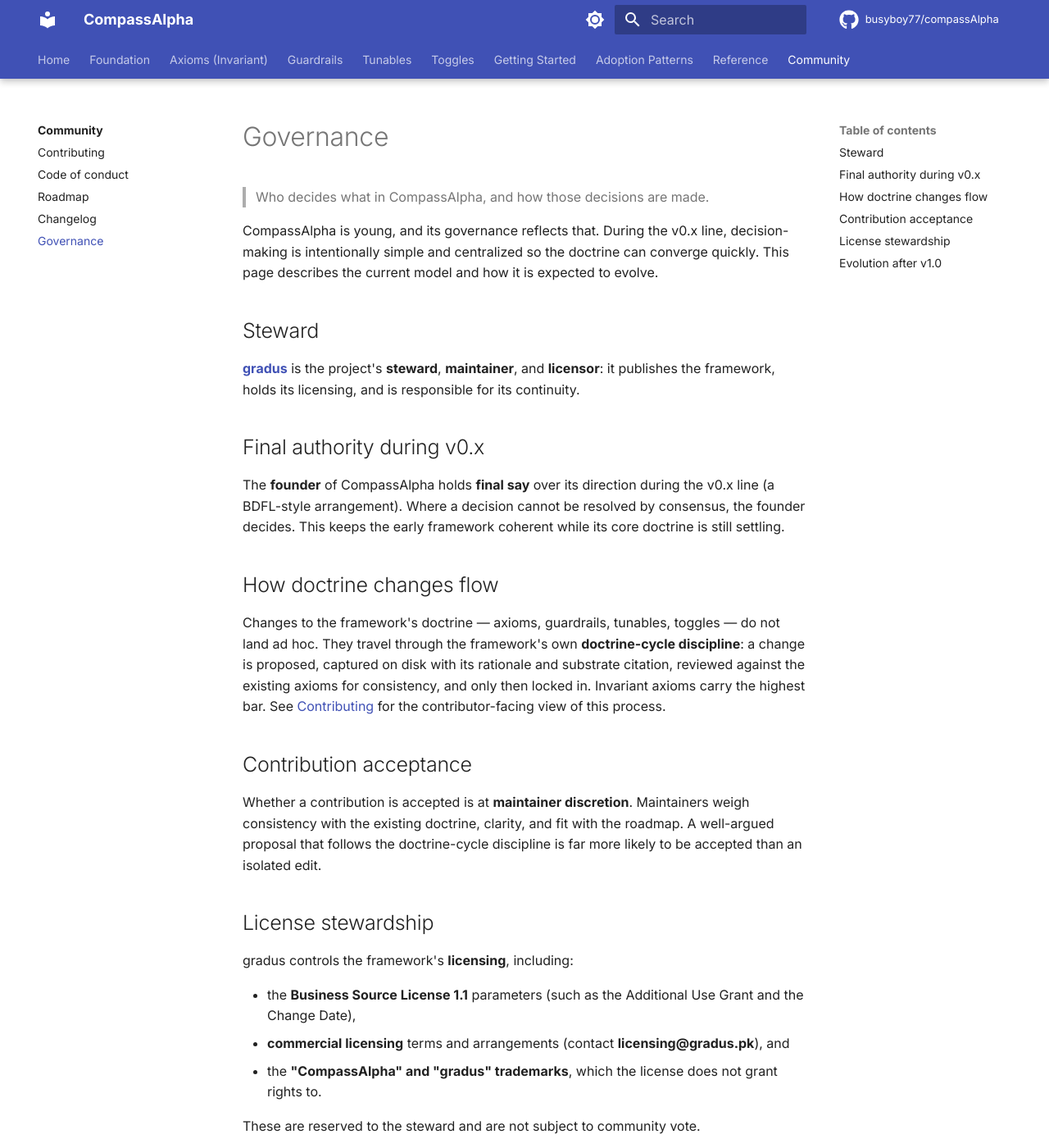
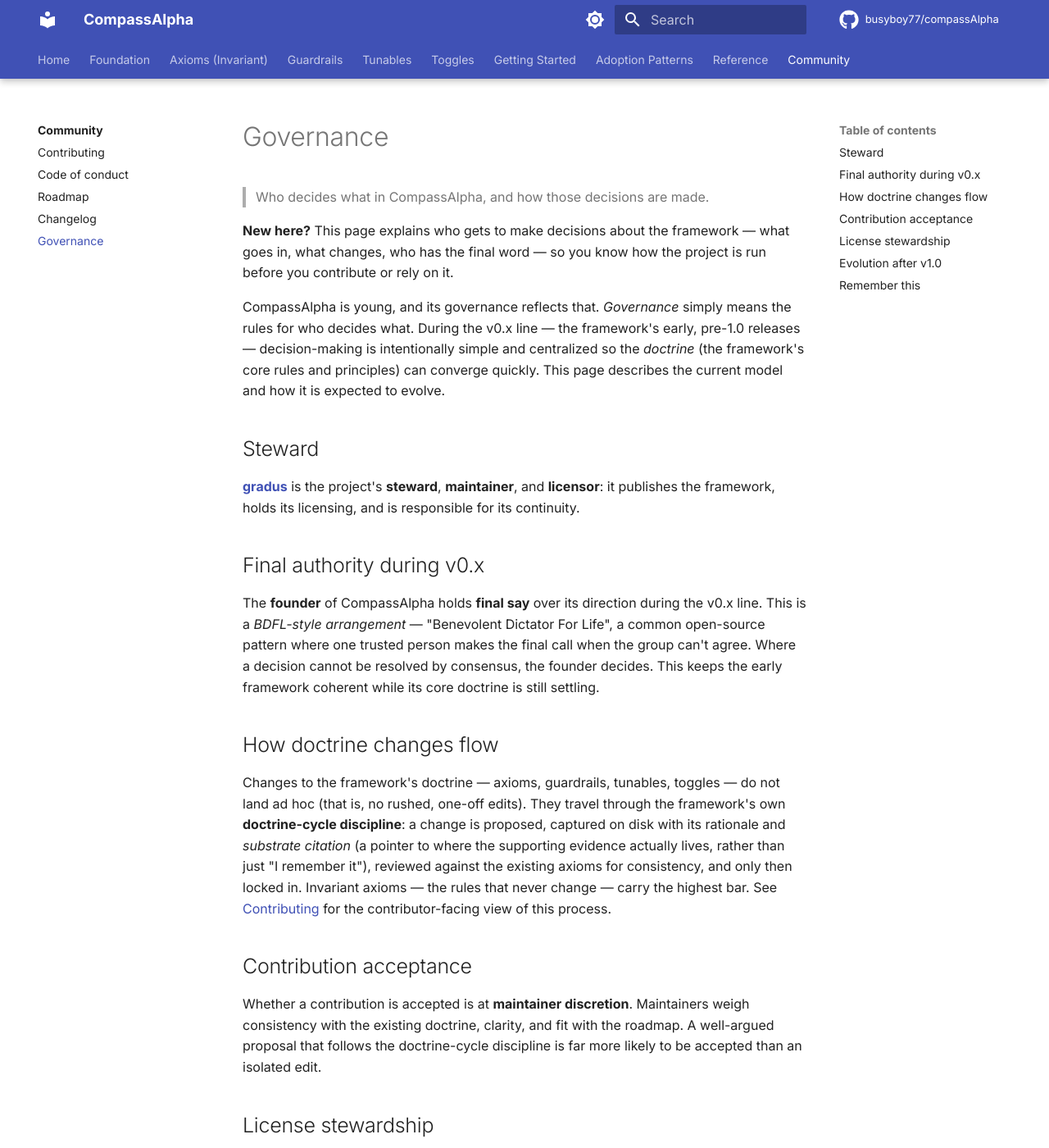
Before and after one commit to busyboy77/compassAlpha, an MkDocs documentation site: the page built from docs/08-community/governance.md, in a window 1280 px wide and 1400 px high. Shown: the whole window at 82% size. Built offline with MkDocs 1.6.1 and Material for MkDocs 9.7.7, drawn with Linux system fonts in a browser that asks for light colours; comment, search, counter and statistics services are not loaded; some of the changed text lies outside the part shown.

Commit message:
Novice-first revamp · §9 Community (5 pages)
Additive treatment on contributing/roadmap/governance (hook + jargon
defined + Remember-this); code-of-conduct and changelog got a light
top hook only, entries/clauses verbatim. Completes the portal-wide
novice-first revamp.

Co-Authored-By: Claude Opus 4.8 (1M context) <noreply@anthropic.com>

```diff
--- a/docs/08-community/governance.md
+++ b/docs/08-community/governance.md
@@ -6,7 +6,9 @@ description: "Who decides what in CompassAlpha, and how those decisions are made
 
 > Who decides what in CompassAlpha, and how those decisions are made.
 
-CompassAlpha is young, and its governance reflects that. During the v0.x line, decision-making is intentionally simple and centralized so the doctrine can converge quickly. This page describes the current model and how it is expected to evolve.
+**New here?** This page explains who gets to make decisions about the framework — what goes in, what changes, who has the final word — so you know how the project is run before you contribute or rely on it.
+
+CompassAlpha is young, and its governance reflects that. *Governance* simply means the rules for who decides what. During the v0.x line — the framework's early, pre-1.0 releases — decision-making is intentionally simple and centralized so the *doctrine* (the framework's core rules and principles) can converge quickly. This page describes the current model and how it is expected to evolve.
 
 ## Steward
 
@@ -14,11 +16,11 @@ CompassAlpha is young, and its governance reflects that. During the v0.x line, d
 
 ## Final authority during v0.x
 
-The **founder** of CompassAlpha holds **final say** over its direction during the v0.x line (a BDFL-style arrangement). Where a decision cannot be resolved by consensus, the founder decides. This keeps the early framework coherent while its core doctrine is still settling.
+The **founder** of CompassAlpha holds **final say** over its direction during the v0.x line. This is a *BDFL-style arrangement* — "Benevolent Dictator For Life", a common open-source pattern where one trusted person makes the final call when the group can't agree. Where a decision cannot be resolved by consensus, the founder decides. This keeps the early framework coherent while its core doctrine is still settling.
 
 ## How doctrine changes flow
 
-Changes to the framework's doctrine — axioms, guardrails, tunables, toggles — do not land ad hoc. They travel through the framework's own **doctrine-cycle discipline**: a change is proposed, captured on disk with its rationale and substrate citation, reviewed against the existing axioms for consistency, and only then locked in. Invariant axioms carry the highest bar. See [Contributing](contributing.md) for the contributor-facing view of this process.
+Changes to the framework's doctrine — axioms, guardrails, tunables, toggles — do not land ad hoc (that is, no rushed, one-off edits). They travel through the framework's own **doctrine-cycle discipline**: a change is proposed, captured on disk with its rationale and *substrate citation* (a pointer to where the supporting evidence actually lives, rather than just "I remember it"), reviewed against the existing axioms for consistency, and only then locked in. Invariant axioms — the rules that never change — carry the highest bar. See [Contributing](contributing.md) for the contributor-facing view of this process.
 
 ## Contribution acceptance
 
@@ -38,6 +40,12 @@ These are reserved to the steward and are not subject to community vote.
 
 This model is appropriate for a framework still finding its shape. As CompassAlpha reaches v1.0 and a community forms around it, **governance is expected to broaden** — for example, toward shared review responsibilities and a more formal process for accepting doctrine changes. Any such change will be documented here and in the [Changelog](changelog.md).
 
+## Remember this
+
+- While CompassAlpha is young (the v0.x line), one person — the founder — has the final say, so the framework stays coherent while its rules are still settling.
+- gradus is the steward: it publishes the framework, holds the license and trademarks, and is responsible for keeping it going.
+- Changes to the core rules follow a disciplined path — proposed, written down with their reasoning, checked against existing rules, then locked in — the same care-with-decisions idea you'll see throughout [the mental model](../00-foundation/mental-model.md).
+
 ---
 
 *See also: [Contributing](contributing.md) · [Code of conduct](code-of-conduct.md) · [Roadmap](roadmap.md).*
```
Also changed, not shown: docs/08-community/changelog.md (+2 -0 lines), docs/08-community/code-of-conduct.md (+2 -0 lines), docs/08-community/contributing.md (+10 -1 lines), docs/08-community/roadmap.md (+9 -1 lines).
